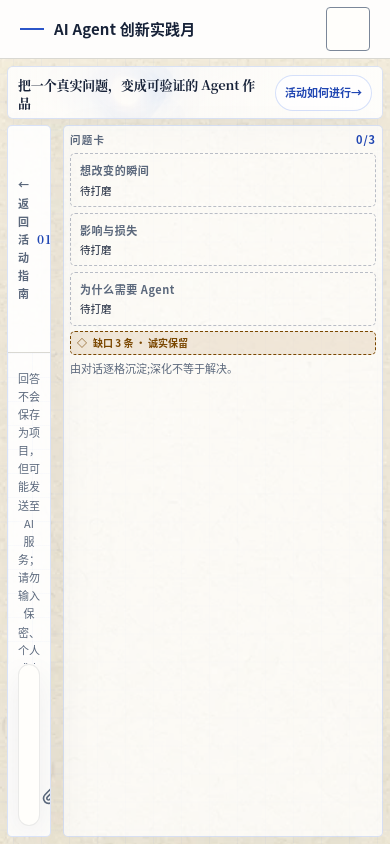
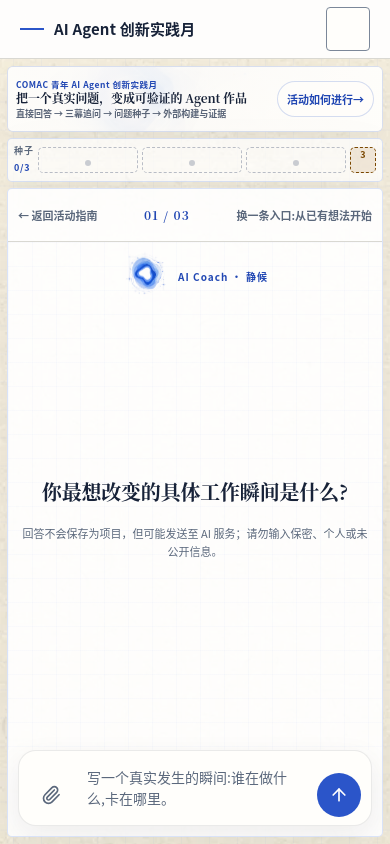
Before and after one commit to kogamishinyajerry-ops/comacAgentNewstar, a Next.js app: page / in a window 390 px wide. Built offline with nearby package versions, Linux system fonts and the light colour scheme.

Commit message:
fix: align Hub polish with product specification

```diff
--- a/app/(app)/judge/page.tsx
+++ b/app/(app)/judge/page.tsx
@@ -77,7 +77,7 @@ export default async function JudgePage() {
                         <Badge tone="slate">未开始</Badge>
                       )}
                     </Td>
-                    <Td className="tnum">{total != null ? total : "—"}</Td>
+                    <Td className="tnum">{total != null ? `${total}/40` : "—"}</Td>
                     <Td className="text-right">
                       {assignment.status !== "RECUSED" && review?.status !== "LOCKED" && (
                         <Link
--- a/app/(app)/projects/page.tsx
+++ b/app/(app)/projects/page.tsx
@@ -22,25 +22,21 @@ function daysLeft(deadline: string | null): number | null {
   return Math.ceil((d.getTime() - Date.now()) / 86400000);
 }
 
-function evidenceItems(row: ProjectProgressRow) {
-  const problemReady = row.progress.steps.find((step) => step.step === 4)?.status === "done";
+function evidenceSignals(row: ProjectProgressRow) {
+  const hasProblemRecord = row.progress.steps.find((step) => step.step === 4)?.status === "done";
   return [
-    { label: "问题与场景", ready: problemReady },
-    { label: "人机边界", ready: row.progress.closedLoopOk },
-    {
-      label: `验证案例 ${row.progress.tests.count}`,
-      ready: row.progress.tests.passOk && row.progress.tests.coverageOk,
-    },
-    { label: "提交快照", ready: row.hasSnapshot },
+    { label: "问题定义记录", state: hasProblemRecord ? "已有记录" : "待记录" },
+    { label: "验证案例", state: `已记录 ${row.progress.tests.count} 条` },
+    { label: "失败记录", state: row.hasDocumentedFailure ? "已有记录" : "暂无记录" },
+    { label: "提交快照", state: row.hasSnapshot ? "已有快照" : "尚无快照" },
   ];
 }
 
-function primaryGap(row: ProjectProgressRow): string {
-  const blocked = row.progress.steps.find((step) => step.status === "blocked");
-  if (blocked?.missing[0]) return blocked.missing[0];
-  const unfinished = row.progress.steps.find((step) => step.status !== "done");
-  if (unfinished?.missing[0]) return unfinished.missing[0];
-  return row.blocker || row.progress.nextHint;
+function gapCandidate(row: ProjectProgressRow): string {
+  if (["SUBMITTED", "PRELIMINARY", "FINAL"].includes(row.status)) {
+    return "提交后的证据缺口尚待人工复核；平台当前不自动判定。";
+  }
+  return row.blocker || row.progress.nextHint || "尚未形成可核对的缺口记录。";
 }
 
 function EvidenceStrip({
@@ -51,12 +47,14 @@ function EvidenceStrip({
   compact?: boolean;
 }) {
   return (
-    <ul className={`flex flex-wrap ${compact ? "gap-1.5" : "gap-2"}`} aria-label="证据状态">
-      {evidenceItems(row).map((item) => (
+    <ul
+      className={`flex flex-wrap ${compact ? "gap-1.5" : "gap-2"}`}
+      aria-label="证据记录状态，不代表验证结论"
+    >
+      {evidenceSignals(row).map((item) => (
         <li key={item.label}>
-          <Badge tone={item.ready ? "green" : "slate"}>
-            <span aria-hidden>{item.ready ? "✓" : "◇"}</span>
-            {item.label}
+          <Badge tone="slate">
+            {item.label} · {item.state}
           </Badge>
         </li>
       ))}
@@ -78,7 +76,7 @@ export default async function WorkspacePage() {
       <div className="min-w-0 space-y-5">
         <PageHeader
           title={`你好，${user.name}`}
-          desc="这里不展示健康分或伪精确完成率。你只需要看清当前主张、已经拿到的证据，以及最值得补的一条缺口。"
+          desc="这里不展示健康分或伪精确完成率。你只需要看清当前主张、已有流程记录，以及仍待验证的一条缺口。"
           actions={
             dl != null ? (
               <Badge tone={dl < 0 ? "red" : dl <= 7 ? "amber" : "gray"}>
@@ -149,21 +147,33 @@ export default async function WorkspacePage() {
 
               <div className="mt-6 grid gap-3 md:grid-cols-[1fr_1.15fr_1fr]">
                 <div className="rounded-lg border border-slate-200/80 bg-white/75 p-4 backdrop-blur-sm">
-                  <p className="text-[11px] font-semibold uppercase tracking-wider text-slate-400">当前主张</p>
-                  <p className="mt-2 text-[13px] leading-6 text-slate-700">
-                    围绕「{active.title}」形成一条可由人确认、可用证据核对的解决路径。
+                  <p className="text-[11px] font-semibold uppercase tracking-wider text-slate-400">
+                    当前主张 · 待你确认
+                  </p>
+                  <p className="mt-2 text-[13px] font-medium leading-6 text-slate-700">
+                    {active.title}
+                  </p>
+                  <p className="mt-1 text-xs leading-5 text-slate-500">
+                    当前沿用项目命名，不代表已经形成或验证正式结论。
                   </p>
                 </div>
                 <div className="rounded-lg border border-emerald-200/70 bg-emerald-50/55 p-4">
-                  <p className="text-[11px] font-semibold uppercase tracking-wider text-emerald-700">已经拿到的证据</p>
+                  <p className="text-[11px] font-semibold uppercase tracking-wider text-emerald-700">
+                    证据状态 · 记录不等于结论
+                  </p>
                   <div className="mt-2.5">
                     <EvidenceStrip row={active} />
                   </div>
+                  <p className="mt-2 text-xs leading-5 text-emerald-900/75">
+                    当前仅汇总已有流程记录；独立证据资产接回仍属后续能力。
+                  </p>
                 </div>
                 <div className="rounded-lg border border-amber-200/80 bg-amber-50/60 p-4">
-                  <p className="text-[11px] font-semibold uppercase tracking-wider text-amber-700">当前最大缺口</p>
+                  <p className="text-[11px] font-semibold uppercase tracking-wider text-amber-700">
+                    当前最大缺口 · 待你确认
+                  </p>
                   <p className="mt-2 text-[13px] font-medium leading-6 text-amber-950">
-                    {primaryGap(active)}
+                    {gapCandidate(active)}
                   </p>
                 </div>
               </div>
@@ -198,7 +208,9 @@ export default async function WorkspacePage() {
                 <h2 id="project-list-title" className="text-[13px] font-semibold uppercase tracking-wider text-slate-500">
                   我的实践 · {data.rows.length}
                 </h2>
-                <p className="mt-1 text-xs text-slate-400">不比较百分比，只比较证据是否站得住。</p>
+                <p className="mt-1 text-xs text-slate-400">
+                  不比较百分比，只核对现有记录与仍待验证之处。
+                </p>
               </div>
               {data.team && <NewProjectButton />}
             </div>
@@ -221,7 +233,7 @@ export default async function WorkspacePage() {
                         <EvidenceStrip row={row} compact />
                       </div>
                       <p className="mt-3 text-xs leading-5 text-slate-500">
-                        <span className="font-semibold text-slate-700">下一条缺口：</span>
+                        <span className="font-semibold text-slate-700">候选缺口：</span>
                         {row.progress.nextHint}
                       </p>
                     </div>
--- a/components/hub/coach-workbench.module.css
+++ b/components/hub/coach-workbench.module.css
@@ -25,10 +25,10 @@
   align-items: center;
   gap: 20px;
   overflow: hidden;
-  border: 1px solid rgba(53, 104, 232, 0.18);
+  border: 1px solid color-mix(in srgb, var(--accent-coach) 18%, transparent);
   border-radius: 8px;
-  background: rgba(255, 254, 251, 0.9);
-  box-shadow: 0 12px 34px rgba(23, 34, 56, 0.055);
+  background: color-mix(in srgb, var(--surface-primary) 90%, transparent);
+  box-shadow: 0 12px 34px color-mix(in srgb, var(--text-primary) 5.5%, transparent);
   padding: 12px 18px;
   isolation: isolate;
 }
@@ -46,8 +46,17 @@
   inset: 0;
   z-index: -1;
   background:
-    linear-gradient(90deg, rgba(255, 254, 251, 0.86) 0%, rgba(255, 254, 251, 0.74) 52%, rgba(255, 254, 251, 0.94) 100%),
-    linear-gradient(180deg, rgba(43, 85, 201, 0.025), transparent);
+    linear-gradient(
+      90deg,
+      color-mix(in srgb, var(--surface-primary) 86%, transparent) 0%,
+      color-mix(in srgb, var(--surface-primary) 74%, transparent) 52%,
+      color-mix(in srgb, var(--surface-primary) 94%, transparent) 100%
+    ),
+    linear-gradient(
+      180deg,
+      color-mix(in srgb, var(--accent-coach) 2.5%, transparent),
+      transparent
+    );
 }
 
 .orientationCopy {
@@ -82,6 +91,10 @@
   line-height: 1.4;
 }
 
+.orientationMobileSummary {
+  display: none;
+}
+
 .orientationPromise span {
   position: relative;
   padding-left: 10px;
@@ -104,8 +117,8 @@
   flex: none;
   margin-left: auto;
   border-radius: 999px;
-  background: rgba(255, 255, 255, 0.82);
-  box-shadow: inset 0 0 0 1px rgba(53, 104, 232, 0.2);
+  background: color-mix(in srgb, var(--surface-primary) 82%, transparent);
+  box-shadow: inset 0 0 0 1px color-mix(in srgb, var(--accent-coach) 20%, transparent);
   padding: 8px 13px;
   color: var(--accent-coach-strong);
   font-size: 12px;
@@ -115,17 +128,21 @@
 }
 
 .orientationLink:hover {
-  background: #fff;
-  box-shadow: inset 0 0 0 1px rgba(53, 104, 232, 0.42), 0 8px 20px rgba(43, 85, 201, 0.08);
+  background: var(--surface-primary);
+  box-shadow:
+    inset 0 0 0 1px color-mix(in srgb, var(--accent-coach) 42%, transparent),
+    0 8px 20px color-mix(in srgb, var(--accent-coach) 8%, transparent);
 }
 
 /*
  * 第一问不提前端出完整问题卡：保留一枚极弱的“种子轨”作为进展暗示，
  * 第一份回答提交后，既有 320px 问题卡才真正长出来。
  */
-@media (min-width: 1101px) {
+@media (min-width: 768px) {
   .flow :global(.coach-workspace-grid--duo:has(.coach-progress[aria-label="问题卡（已沉淀 0/3）"])) {
     grid-template-columns: minmax(0, 1fr) 68px;
+    grid-template-areas: "scene progress";
+    grid-template-rows: minmax(0, 1fr);
     width: min(100%, 1120px);
   }
 
@@ -206,10 +223,10 @@
   }
 
   .orientation {
-    min-height: 50px;
-    gap: 10px;
+    min-height: 66px;
+    gap: 8px;
     border-radius: 6px;
-    padding: 7px 10px;
+    padding: 6px 8px;
   }
 
   .orientationArt {
@@ -217,15 +234,30 @@
     opacity: 0.58;
   }
 
-  .orientationEyebrow,
   .orientationPromise {
     display: none;
   }
 
+  .orientationEyebrow {
+    font-size: 8.5px;
+    letter-spacing: 0.06em;
+    line-height: 1.2;
+  }
+
   .orientationTitle {
-    max-width: 245px;
-    font-size: 13px;
-    line-height: 1.35;
+    max-width: 250px;
+    margin-top: 1px;
+    font-size: 12px;
+    line-height: 1.3;
+  }
+
+  .orientationMobileSummary {
+    display: block;
+    margin: 2px 0 0;
+    color: var(--text-secondary);
+    font-size: 9px;
+    font-weight: 600;
+    line-height: 1.25;
   }
 
   .orientationLink {
@@ -235,6 +267,118 @@
     padding: 6px 10px;
     font-size: 11px;
   }
+
+  .flow :global(.coach-workspace-grid--duo) {
+    width: 100%;
+    grid-template-columns: minmax(0, 1fr);
+    grid-template-areas:
+      "progress"
+      "scene";
+    grid-template-rows: auto minmax(0, 1fr);
+    gap: 6px;
+  }
+
+  .flow :global(.coach-progress) {
+    flex-direction: row;
+    align-items: stretch;
+    gap: 4px;
+    max-height: 64px;
+    overflow-x: auto;
+    overflow-y: hidden;
+    padding: 4px 6px;
+  }
+
+  .flow :global(.coach-progress-title) {
+    flex: none;
+    align-self: center;
+    flex-direction: column;
+    gap: 1px;
+  }
+
+  .flow :global(.coach-progress-slots) {
+    flex: 1;
+    flex-direction: row;
+    gap: 4px;
+  }
+
+  .flow :global(.coach-progress-slot) {
+    flex: 1;
+    min-height: 34px;
+    justify-content: center;
+    padding: 3px 5px;
+  }
+
+  .flow :global(.coach-progress-slot-text) {
+    -webkit-line-clamp: 1;
+    font-size: 10px;
+  }
+
+  .flow :global(.coach-progress-gaps) {
+    flex: none;
+    align-self: center;
+    padding: 3px 5px;
+    font-size: 9px;
+  }
+
+  .flow :global(.coach-progress-note) {
+    display: none;
+  }
+
+  .flow :global(.coach-progress[aria-label="问题卡（已沉淀 0/3）"]) {
+    height: 44px;
+    align-items: center;
+  }
+
+  .flow :global(.coach-progress[aria-label="问题卡（已沉淀 0/3）"] .coach-progress-title) {
+    font-size: 0;
+  }
+
+  .flow :global(.coach-progress[aria-label="问题卡（已沉淀 0/3）"] .coach-progress-title::before) {
+    content: "种子";
+    color: var(--text-tertiary);
+    font-size: 9px;
+    letter-spacing: 0.12em;
+  }
+
+  .flow :global(.coach-progress[aria-label="问题卡（已沉淀 0/3）"] .coach-progress-count) {
+    font-size: 9px;
+  }
+
+  .flow :global(.coach-progress[aria-label="问题卡（已沉淀 0/3）"] .coach-progress-slot) {
+    min-height: 26px;
+    align-items: center;
+    padding: 0;
+  }
+
+  .flow :global(.coach-progress[aria-label="问题卡（已沉淀 0/3）"] .coach-progress-slot-label),
+  .flow :global(.coach-progress[aria-label="问题卡（已沉淀 0/3）"] .coach-progress-slot-text) {
+    font-size: 0;
+    line-height: 0;
+  }
+
+  .flow :global(.coach-progress[aria-label="问题卡（已沉淀 0/3）"] .coach-progress-slot::after) {
+    width: 6px;
+    height: 6px;
+    border-radius: 999px;
+    background: var(--border-strong);
+    content: "";
+    opacity: 0.75;
+  }
+
+  .flow :global(.coach-progress[aria-label="问题卡（已沉淀 0/3）"] .coach-progress-gaps) {
+    width: 26px;
+    height: 26px;
+    justify-content: center;
+    gap: 0;
+    overflow: hidden;
+    padding: 0;
+    font-size: 0;
+  }
+
+  .flow :global(.coach-progress[aria-label="问题卡（已沉淀 0/3）"] .coach-progress-gaps::after) {
+    content: "3";
+    font-size: 9px;
+  }
 }
 
 @media (prefers-reduced-motion: reduce) {
--- a/components/hub/coach-workbench.tsx
+++ b/components/hub/coach-workbench.tsx
@@ -1,6 +1,7 @@
 import Image from "next/image";
 import Link from "next/link";
 import type { CoachEntry } from "@/fixtures/coach-demo";
+import { site } from "@/config/site";
 import { CoachFlow } from "./coach-flow";
 import styles from "./coach-workbench.module.css";
 
@@ -35,12 +36,15 @@ export function CoachWorkbench({
           />
           <div className={styles.orientationWash} aria-hidden="true" />
           <div className={styles.orientationCopy}>
-            <p className={styles.orientationEyebrow}>COMAC 青年 AI Agent 创新实践月</p>
+            <p className={styles.orientationEyebrow}>{site.brand.name}</p>
             <p className={styles.orientationTitle}>把一个真实问题，变成可验证的 Agent 作品</p>
             <p className={styles.orientationPromise}>
-              <span>三幕只问三个关键问题</span>
-              <span>先凝结问题种子</span>
+              <span>直接回答当前唯一问题</span>
+              <span>三幕追问后凝结问题种子</span>
               <span>再去外部构建并带回证据</span>
+            </p>
+            <p className={styles.orientationMobileSummary} data-hub-orientation-mobile-summary>
+              直接回答 → 三幕追问 → 问题种子 → 外部构建与证据
             </p>
           </div>
           <Link href="/guide" className={styles.orientationLink}>
```
Also changed, not shown: 1 other file (tests, documents, lock files or other folders).
